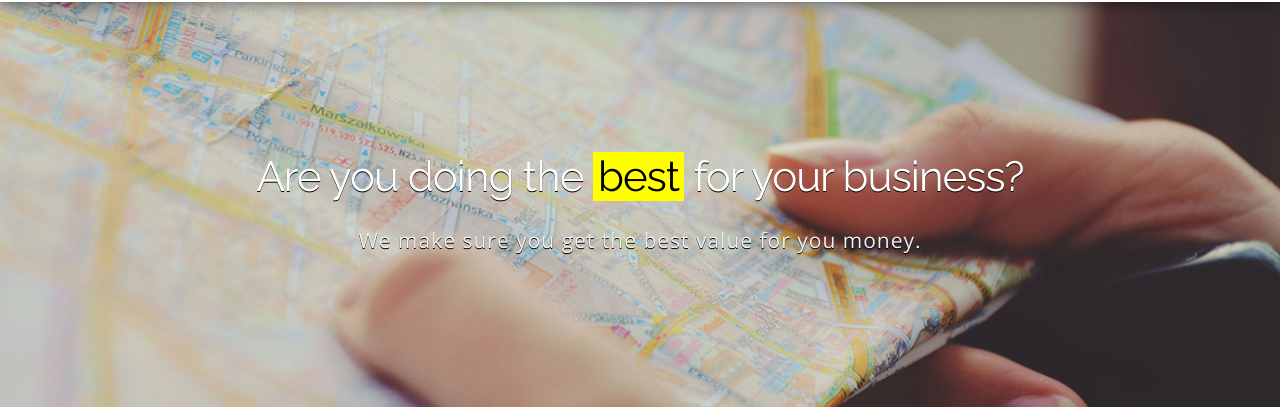
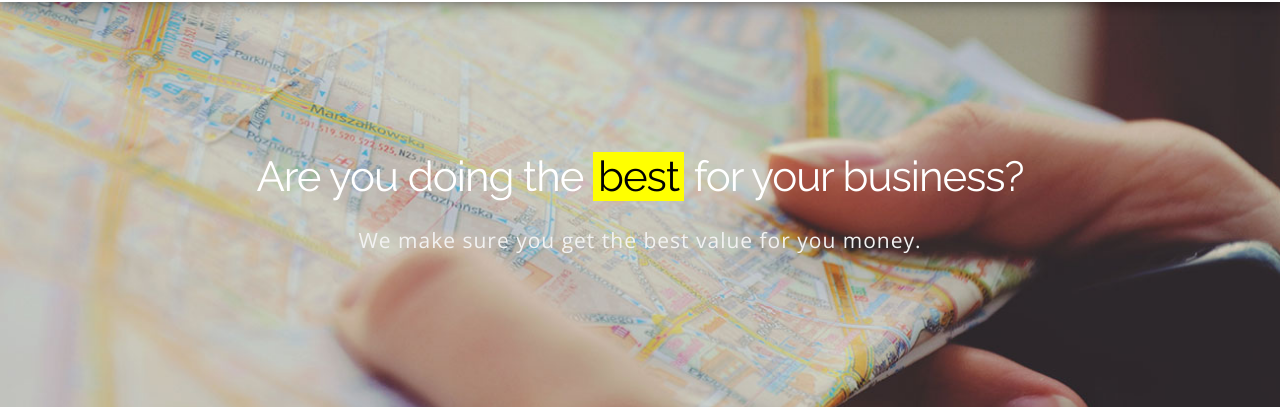
Before and after one commit to srtfisher/srtfisher.github.io, a Jekyll site: the page built from services.html, in a window 1280 px wide. Shown: the part 103-512 px from the top of the page. Built offline with Jekyll 4.4.1, drawn with Linux system fonts in a browser that asks for light colours; Markdown is read by kramdown in place of the engine named in the settings.

Commit message:
Tweak the shadow..or remove

```diff
--- a/css/screen.css
+++ b/css/screen.css
@@ -62,10 +62,6 @@ section.focus-area.services a:hover {
 section.focus-area.super-dark span.yellow,
 section.focus-area.services span.yellow {
   color: black;
-}
-section.focus-area.super-dark .leading,
-section.focus-area.services .leading {
-  text-shadow: 0 1px 0 black;
 }
 section.focus-area.super-dark .leading span.yellow,
 section.focus-area.services .leading span.yellow {
--- a/less/screen.less
+++ b/less/screen.less
@@ -61,8 +61,6 @@ section.focus-area {
         span.yellow { color: black; }
 
         .leading {
-            text-shadow: 0 1px 0 black;
-
             span.yellow { text-shadow: none; }
         }
     }
```
Also changed, not shown: assets/screen.min.css.
